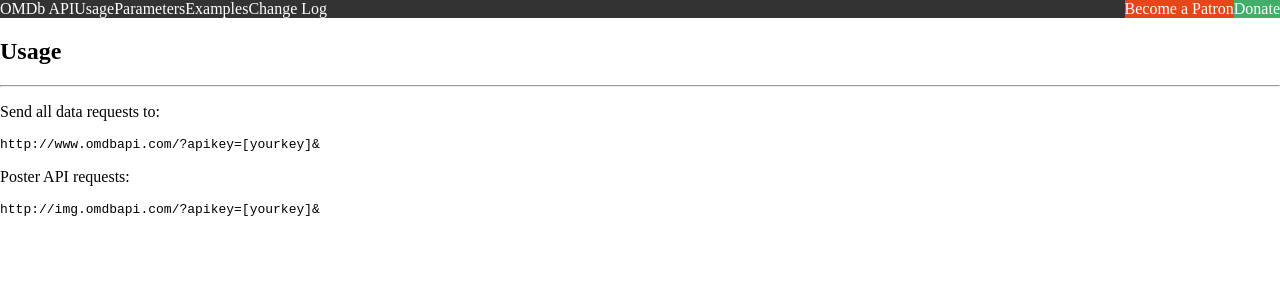
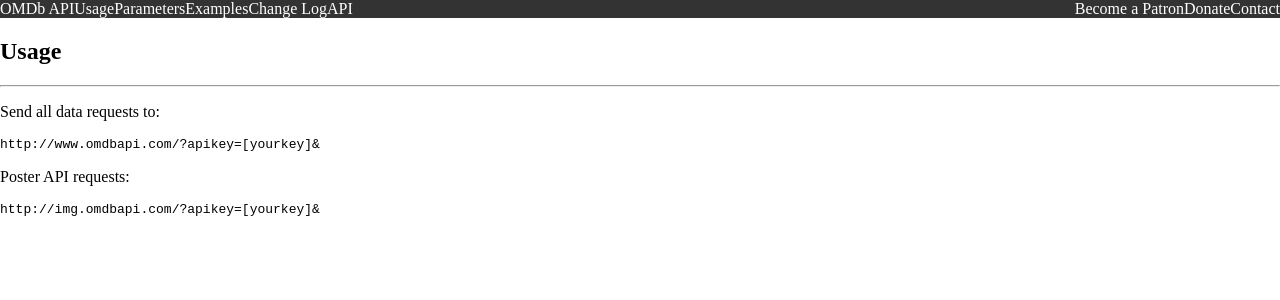
Before and after one commit to mreed4/omdb-api-react, a React (Vite) app: page /usage in a window 1280 px wide. Shown: the top 300 px of the page. Built offline with nearby package versions, Linux system fonts and the light colour scheme.

Commit message:
FUll navigation, active pages

```diff
--- a/src/Nav.jsx
+++ b/src/Nav.jsx
@@ -1,28 +1,60 @@
-import { Link } from "react-router-dom";
+import { NavLink } from "react-router-dom";
+import { useContext } from "react";
+import { AppContext } from "./AppContext";
 
 export default function Nav() {
+  const { getClassName } = useContext(AppContext);
+
   return (
     <nav>
       <div className="nav-items-primary">
-        <span className="site-name">
-          <Link to="/">OMDb API</Link>
-        </span>
         <ol>
           <li>
-            <Link to="/usage">Usage</Link>
-            <Link to="/parameters">Parameters</Link>
-            <Link to="/examples">Examples</Link>
-            <Link to="/change-log">Change Log</Link>
+            <NavLink to="/" className={getClassName}>
+              OMDb API
+            </NavLink>
+          </li>
+          <li>
+            <NavLink to="/usage" className={getClassName}>
+              Usage
+            </NavLink>
+          </li>
+          <li>
+            <NavLink to="/parameters" className={getClassName}>
+              Parameters
+            </NavLink>
+          </li>
+          <li>
+            <NavLink to="/examples" className={getClassName}>
+              Examples
+            </NavLink>
+          </li>
+          <li>
+            <NavLink to="/change-log" className={getClassName}>
+              Change Log
+            </NavLink>
+          </li>
+          <li>
+            <NavLink to="/api" className={getClassName}>
+              API
+            </NavLink>
           </li>
         </ol>
       </div>
       <div className="nav-items-secondary">
         <ol>
-          <li className="orange">
+          <li>
             <a href="https://www.patreon.com/join/omdb">Become a Patron</a>
           </li>
-          <li className="green">
-            <Link to="/donate">Donate</Link>
+          <li>
+            <NavLink to="/donate" className={getClassName}>
+              Donate
+            </NavLink>
+          </li>
+          <li>
+            <NavLink to="/contact" className={getClassName}>
+              Contact
+            </NavLink>
           </li>
         </ol>
       </div>
```
